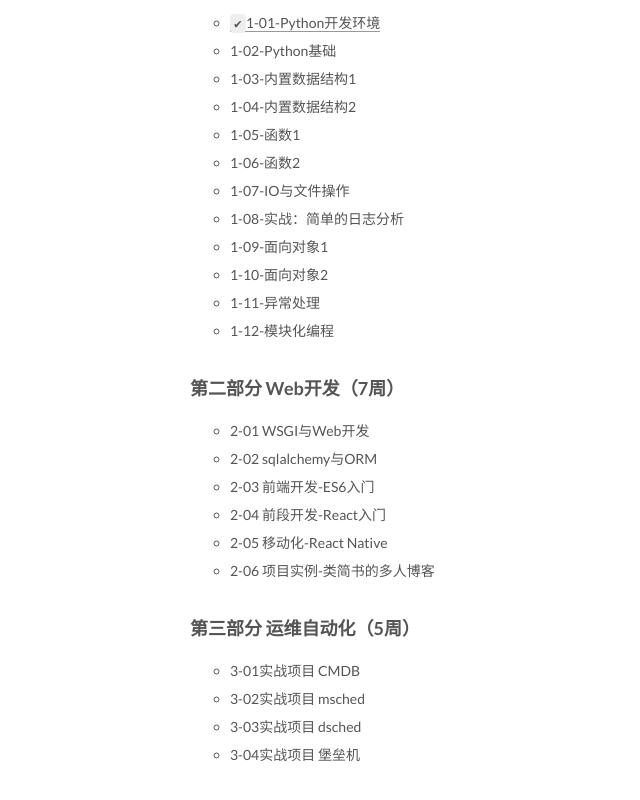
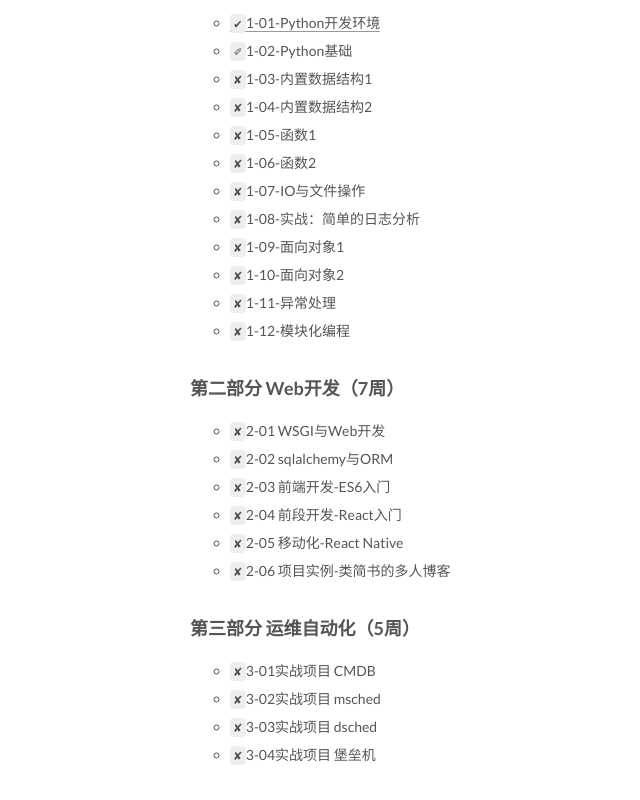
Before and after one commit to aruncre/yulongjun.github.io, a plain HTML site: page index.html in a window 1280 px wide. Shown: the part 1860-2660 px from the top of the page, without its empty margins (100-740 px from the left). Drawn offline with Linux system fonts and the light colour scheme; a script that the page names is missing.

Commit message:
Site updated: 2016-07-05 14:44:06

```diff
--- a/css/main.css
+++ b/css/main.css
@@ -1521,7 +1521,7 @@ pre .javascript .function {
   width: 4px;
   height: 4px;
   border-radius: 50%;
-  background: #1f14ff;
+  background: #14ffff;
 }
 .links-of-blogroll {
   font-size: 13px;
--- a/index.html
+++ b/index.html
@@ -374,31 +374,31 @@
 </ul>
 <h3 id="第一部分-Python基础（12周）"><a href="#第一部分-Python基础（12周）" class="headerlink" title="第一部分 Python基础（12周）"></a>第一部分 Python基础（12周）</h3><ul>
 <li><a href="http://www.yulongjun.com/2016/07/02/1-01-environment/" target="_blank" rel="external"><code>✔</code>1-01-Python开发环境</a></li>
-<li>1-02-Python基础</li>
-<li>1-03-内置数据结构1</li>
-<li>1-04-内置数据结构2</li>
-<li>1-05-函数1</li>
-<li>1-06-函数2</li>
-<li>1-07-IO与文件操作</li>
-<li>1-08-实战：简单的日志分析</li>
-<li>1-09-面向对象1</li>
-<li>1-10-面向对象2</li>
-<li>1-11-异常处理</li>
-<li>1-12-模块化编程</li>
+<li><code>✐</code>1-02-Python基础</li>
+<li><code>✘</code>1-03-内置数据结构1</li>
+<li><code>✘</code>1-04-内置数据结构2</li>
+<li><code>✘</code>1-05-函数1</li>
+<li><code>✘</code>1-06-函数2</li>
+<li><code>✘</code>1-07-IO与文件操作</li>
+<li><code>✘</code>1-08-实战：简单的日志分析</li>
+<li><code>✘</code>1-09-面向对象1</li>
+<li><code>✘</code>1-10-面向对象2</li>
+<li><code>✘</code>1-11-异常处理</li>
+<li><code>✘</code>1-12-模块化编程</li>
 </ul>
 <h3 id="第二部分-Web开发（7周）"><a href="#第二部分-Web开发（7周）" class="headerlink" title="第二部分 Web开发（7周）"></a>第二部分 Web开发（7周）</h3><ul>
-<li>2-01 WSGI与Web开发</li>
-<li>2-02 sqlalchemy与ORM</li>
-<li>2-03 前端开发-ES6入门</li>
-<li>2-04 前段开发-React入门</li>
-<li>2-05 移动化-React Native</li>
-<li>2-06 项目实例-类简书的多人博客</li>
+<li><code>✘</code>2-01 WSGI与Web开发</li>
+<li><code>✘</code>2-02 sqlalchemy与ORM</li>
+<li><code>✘</code>2-03 前端开发-ES6入门</li>
+<li><code>✘</code>2-04 前段开发-React入门</li>
+<li><code>✘</code>2-05 移动化-React Native</li>
+<li><code>✘</code>2-06 项目实例-类简书的多人博客</li>
 </ul>
 <h3 id="第三部分-运维自动化（5周）"><a href="#第三部分-运维自动化（5周）" class="headerlink" title="第三部分 运维自动化（5周）"></a>第三部分 运维自动化（5周）</h3><ul>
-<li>3-01实战项目 CMDB</li>
-<li>3-02实战项目 msched</li>
-<li>3-03实战项目 dsched</li>
-<li>3-04实战项目 堡垒机</li>
+<li><code>✘</code>3-01实战项目 CMDB</li>
+<li><code>✘</code>3-02实战项目 msched</li>
+<li><code>✘</code>3-03实战项目 dsched</li>
+<li><code>✘</code>3-04实战项目 堡垒机</li>
 </ul>
 
 
@@ -1153,8 +1153,8 @@
 
 
 
-                <a class="post-title-link" href="/2016/04/17/21-tree/" itemprop="url">
-                  21-树（tree）
+                <a class="post-title-link" href="/2016/04/17/22-heap/" itemprop="url">
+                  22-堆（Heap）
                 </a>
 
 
@@ -1197,8 +1197,8 @@
 
               <span class="post-comments-count">
                 &nbsp; | &nbsp;
-                <a href="/2016/04/17/21-tree/#comments" itemprop="discussionUrl">
-                  <span class="post-comments-count ds-thread-count" data-thread-key="2016/04/17/21-tree/" itemprop="commentsCount"></span>
+                <a href="/2016/04/17/22-heap/#comments" itemprop="discussionUrl">
+                  <span class="post-comments-count ds-thread-count" data-thread-key="2016/04/17/22-heap/" itemprop="commentsCount"></span>
                 </a>
               </span>
 
@@ -1221,12 +1221,12 @@
 
 
 
-          <p>一个树形的数据结构就是树，有根节点，有子树。</p>
+          <p>堆是一种特殊的基于树的数据结构，他满足堆的特性：所有的节点要么全大于，要么全等于，要么全小于他的每一孩子节点。</p>
 <ul>
-<li><ruby><strong>二叉树</strong><rt>binary tree</rt></ruby>：是每个节点最多有两个子树的树结构。通常子树被称作<ruby> <strong>左子树</strong><rt>left subtree</rt></ruby>和<ruby><strong>右子树</strong><rt>right subtree</rt></ruby>。二叉树常被用于实现,<ruby><strong>二叉查找树</strong><rt>Binary Search Tree</rt></ruby>  和  <ruby><strong>二叉堆</strong><rt>Binary Heap</rt></ruby>。</li>
+<li><ruby><strong>满二叉树</strong><rt>Full Binary Tree</rt></ruby>：树上一个每一个节点要么有0个，要么有2个子节点。</li>
 </ul>
           <div class="post-more-link text-center">
-            <a class="btn" href="/2016/04/17/21-tree/#more" rel="contents">
+            <a class="btn" href="/2016/04/17/22-heap/#more" rel="contents">
               阅读全文 &raquo;
             </a>
           </div>
@@ -1277,8 +1277,8 @@
 
 
 
-                <a class="post-title-link" href="/2016/04/17/22-heap/" itemprop="url">
-                  22-堆（Heap）
+                <a class="post-title-link" href="/2016/04/17/21-tree/" itemprop="url">
+                  21-树（tree）
                 </a>
 
 
@@ -1321,8 +1321,8 @@
 
               <span class="post-comments-count">
                 &nbsp; | &nbsp;
-                <a href="/2016/04/17/22-heap/#comments" itemprop="discussionUrl">
-                  <span class="post-comments-count ds-thread-count" data-thread-key="2016/04/17/22-heap/" itemprop="commentsCount"></span>
+                <a href="/2016/04/17/21-tree/#comments" itemprop="discussionUrl">
+                  <span class="post-comments-count ds-thread-count" data-thread-key="2016/04/17/21-tree/" itemprop="commentsCount"></span>
                 </a>
               </span>
 
@@ -1345,12 +1345,12 @@
 
 
 
-          <p>堆是一种特殊的基于树的数据结构，他满足堆的特性：所有的节点要么全大于，要么全等于，要么全小于他的每一孩子节点。</p>
+          <p>一个树形的数据结构就是树，有根节点，有子树。</p>
 <ul>
-<li><ruby><strong>满二叉树</strong><rt>Full Binary Tree</rt></ruby>：树上一个每一个节点要么有0个，要么有2个子节点。</li>
+<li><ruby><strong>二叉树</strong><rt>binary tree</rt></ruby>：是每个节点最多有两个子树的树结构。通常子树被称作<ruby> <strong>左子树</strong><rt>left subtree</rt></ruby>和<ruby><strong>右子树</strong><rt>right subtree</rt></ruby>。二叉树常被用于实现,<ruby><strong>二叉查找树</strong><rt>Binary Search Tree</rt></ruby>  和  <ruby><strong>二叉堆</strong><rt>Binary Heap</rt></ruby>。</li>
 </ul>
           <div class="post-more-link text-center">
-            <a class="btn" href="/2016/04/17/22-heap/#more" rel="contents">
+            <a class="btn" href="/2016/04/17/21-tree/#more" rel="contents">
               阅读全文 &raquo;
             </a>
           </div>
```
Also changed, not shown: 2016/04/16/20-hash/index.html (+2 -2 lines), 2016/04/17/21-tree/index.html (+4 -4 lines), 2016/04/17/22-heap/index.html (+4 -4 lines), 2016/04/17/23-logscan-introduction/index.html (+2 -2 lines), 2016/11/11/00-1-contents/index.html (+22 -22 lines), archives/2016/04/index.html (+4 -4 lines), archives/2016/index.html (+4 -4 lines), archives/index.html (+4 -4 lines).
